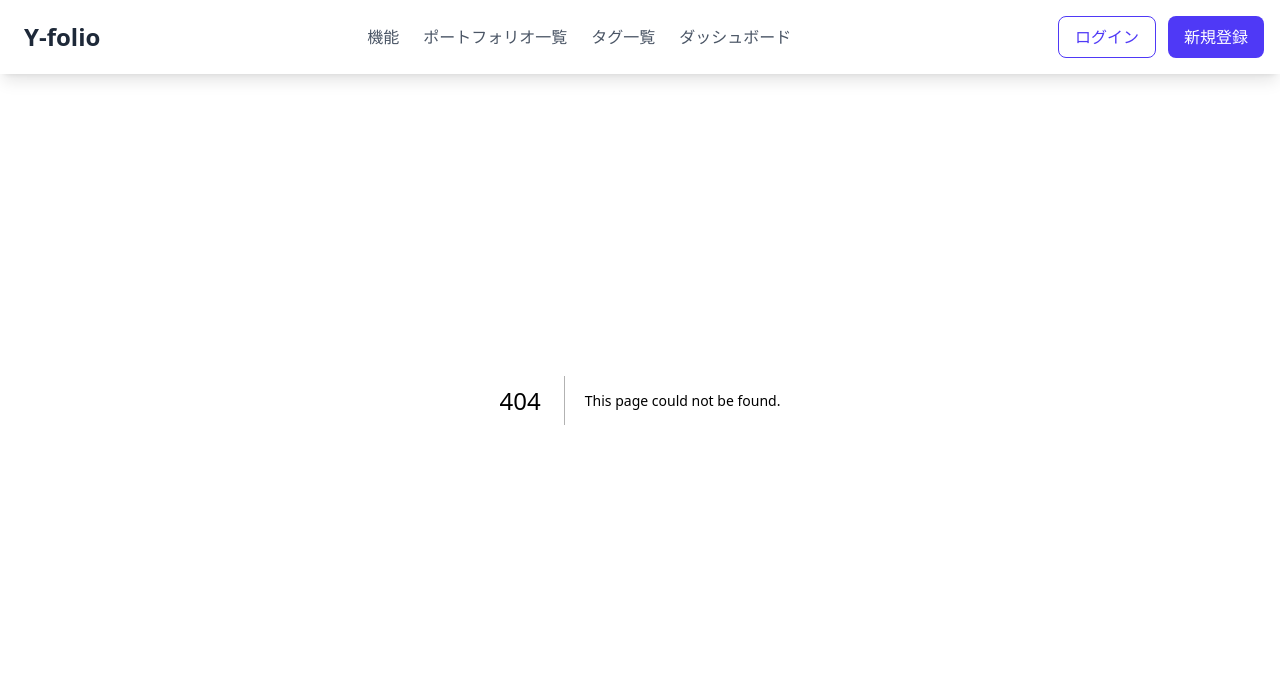
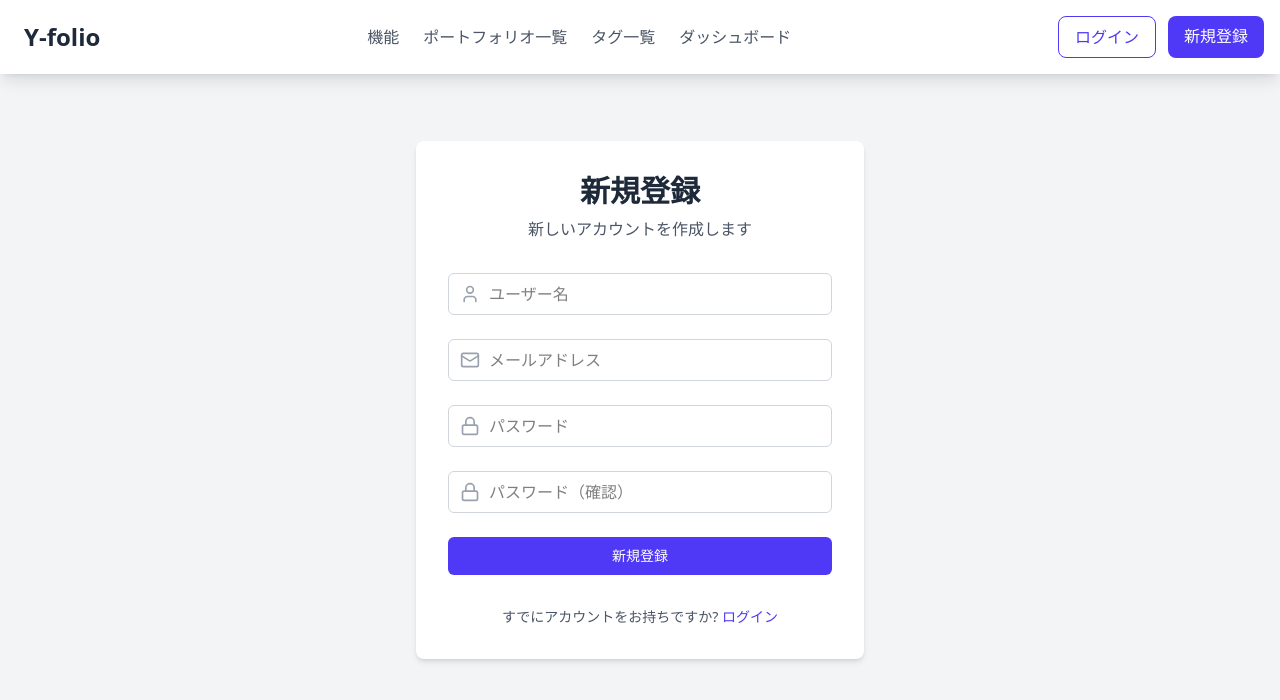
Before and after one commit to Ma2-take/y-folio-next, a Next.js app: page /signup in a window 1280 px wide. Before the commit this address had no page. Shown: the top 700 px of the page. Built offline with nearby package versions, Linux system fonts and the light colour scheme.

Commit message:
ログインページ・新規登録ページ追加

```diff
--- /dev/null
+++ b/src/app/login/page.tsx
@@ -0,0 +1,89 @@
+import { LogIn, Mail, Lock } from 'lucide-react';
+
+const LoginPage = () => {
+  return (
+    <div className="flex items-center justify-center min-h-screen bg-gray-100">
+      <div className="w-full max-w-md p-8 space-y-8 bg-white rounded-lg shadow-md">
+        <div className="text-center">
+          <h1 className="text-3xl font-bold text-gray-800">ログイン</h1>
+          <p className="mt-2 text-gray-600">アカウントにアクセスします</p>
+        </div>
+
+        <form className="mt-8 space-y-6" action="#" method="POST">
+          <div className="relative">
+            <label htmlFor="email" className="sr-only">メールアドレス</label>
+            <div className="absolute inset-y-0 left-0 flex items-center pl-3 pointer-events-none">
+                <Mail className="w-5 h-5 text-gray-400" />
+            </div>
+            <input
+              id="email"
+              name="email"
+              type="email"
+              autoComplete="email"
+              required
+              className="w-full pl-10 pr-3 py-2 border border-gray-300 rounded-md focus:outline-none focus:ring-2 focus:ring-indigo-500"
+              placeholder="メールアドレス"
+            />
+          </div>
+
+          <div className="relative">
+            <label htmlFor="password" className="sr-only">パスワード</label>
+            <div className="absolute inset-y-0 left-0 flex items-center pl-3 pointer-events-none">
+                <Lock className="w-5 h-5 text-gray-400" />
+            </div>
+            <input
+              id="password"
+              name="password"
+              type="password"
+              autoComplete="current-password"
+              required
+              className="w-full pl-10 pr-3 py-2 border border-gray-300 rounded-md focus:outline-none focus:ring-2 focus:ring-indigo-500"
+              placeholder="パスワード"
+            />
+          </div>
+
+          <div className="flex items-center justify-between">
+            <div className="flex items-center">
+              <input
+                id="remember-me"
+                name="remember-me"
+                type="checkbox"
+                className="h-4 w-4 text-indigo-600 focus:ring-indigo-500 border-gray-300 rounded"
+              />
+              <label htmlFor="remember-me" className="ml-2 block text-sm text-gray-900">
+                ログイン状態を保持する
+              </label>
+            </div>
+
+            <div className="text-sm">
+              <a href="#" className="font-medium text-indigo-600 hover:text-indigo-500">
+                パスワードを忘れましたか?
+              </a>
+            </div>
+          </div>
+
+          <div>
+            <button
+              type="submit"
+              className="group relative w-full flex justify-center py-2 px-4 border border-transparent text-sm font-medium rounded-md text-white bg-indigo-600 hover:bg-indigo-700 focus:outline-none focus:ring-2 focus:ring-offset-2 focus:ring-indigo-500"
+            >
+              <span className="absolute left-0 inset-y-0 flex items-center pl-3">
+                <LogIn className="h-5 w-5 text-indigo-500 group-hover:text-indigo-400" />
+              </span>
+              ログイン
+            </button>
+          </div>
+        </form>
+
+        <p className="mt-2 text-center text-sm text-gray-600">
+          アカウントをお持ちでないですか?{' '}
+          <a href="/signup" className="font-medium text-indigo-600 hover:text-indigo-500">
+            新規登録
+          </a>
+        </p>
+      </div>
+    </div>
+  );
+};
+
+export default LoginPage;
--- /dev/null
+++ b/src/app/signup/page.tsx
@@ -0,0 +1,98 @@
+import { User, Mail, Lock } from 'lucide-react';
+
+const SignupPage = () => {
+  return (
+    <div className="flex items-center justify-center min-h-screen bg-gray-100">
+      <div className="w-full max-w-md p-8 space-y-8 bg-white rounded-lg shadow-md">
+        <div className="text-center">
+          <h1 className="text-3xl font-bold text-gray-800">新規登録</h1>
+          <p className="mt-2 text-gray-600">新しいアカウントを作成します</p>
+        </div>
+
+        <form className="mt-8 space-y-6" action="#" method="POST">
+          <div className="relative">
+            <label htmlFor="username" className="sr-only">ユーザー名</label>
+            <div className="absolute inset-y-0 left-0 flex items-center pl-3 pointer-events-none">
+                <User className="w-5 h-5 text-gray-400" />
+            </div>
+            <input
+              id="username"
+              name="username"
+              type="text"
+              autoComplete="username"
+              required
+              className="w-full pl-10 pr-3 py-2 border border-gray-300 rounded-md focus:outline-none focus:ring-2 focus:ring-indigo-500"
+              placeholder="ユーザー名"
+            />
+          </div>
+
+          <div className="relative">
+            <label htmlFor="email" className="sr-only">メールアドレス</label>
+            <div className="absolute inset-y-0 left-0 flex items-center pl-3 pointer-events-none">
+                <Mail className="w-5 h-5 text-gray-400" />
+            </div>
+            <input
+              id="email"
+              name="email"
+              type="email"
+              autoComplete="email"
+              required
+              className="w-full pl-10 pr-3 py-2 border border-gray-300 rounded-md focus:outline-none focus:ring-2 focus:ring-indigo-500"
+              placeholder="メールアドレス"
+            />
+          </div>
+
+          <div className="relative">
+            <label htmlFor="password" className="sr-only">パスワード</label>
+            <div className="absolute inset-y-0 left-0 flex items-center pl-3 pointer-events-none">
+                <Lock className="w-5 h-5 text-gray-400" />
+            </div>
+            <input
+              id="password"
+              name="password"
+              type="password"
+              autoComplete="new-password"
+              required
+              className="w-full pl-10 pr-3 py-2 border border-gray-300 rounded-md focus:outline-none focus:ring-2 focus:ring-indigo-500"
+              placeholder="パスワード"
+            />
+          </div>
+
+          <div className="relative">
+            <label htmlFor="confirm-password" className="sr-only">パスワード（確認）</label>
+            <div className="absolute inset-y-0 left-0 flex items-center pl-3 pointer-events-none">
+                <Lock className="w-5 h-5 text-gray-400" />
+            </div>
+            <input
+              id="confirm-password"
+              name="confirm-password"
+              type="password"
+              autoComplete="new-password"
+              required
+              className="w-full pl-10 pr-3 py-2 border border-gray-300 rounded-md focus:outline-none focus:ring-2 focus:ring-indigo-500"
+              placeholder="パスワード（確認）"
+            />
+          </div>
+
+          <div>
+            <button
+              type="submit"
+              className="group relative w-full flex justify-center py-2 px-4 border border-transparent text-sm font-medium rounded-md text-white bg-indigo-600 hover:bg-indigo-700 focus:outline-none focus:ring-2 focus:ring-offset-2 focus:ring-indigo-500"
+            >
+              新規登録
+            </button>
+          </div>
+        </form>
+
+        <p className="mt-2 text-center text-sm text-gray-600">
+          すでにアカウントをお持ちですか?{' '}
+          <a href="/login" className="font-medium text-indigo-600 hover:text-indigo-500">
+            ログイン
+          </a>
+        </p>
+      </div>
+    </div>
+  );
+};
+
+export default SignupPage;
--- a/src/components/NavBar.tsx
+++ b/src/components/NavBar.tsx
@@ -21,8 +21,8 @@ export default function NavBar() {
                         <Link href="/dashboard" className="text-gray-600 hover:text-indigo-600 transition">ダッシュボード</Link>
                     </div>
                     <div className="flex space-x-3">
-                        <button className="px-4 py-2 text-indigo-600 border border-indigo-600 rounded-lg hover:bg-indigo-50 transition">ログイン</button>
-                        <button className="px-4 py-2 bg-indigo-600 text-white rounded-lg hover:bg-indigo-700 transition">新規登録</button>
+                        <Link href="/login" className="px-4 py-2 text-indigo-600 border border-indigo-600 rounded-lg hover:bg-indigo-50 transition">ログイン</Link>
+                        <Link href="/signup" className="px-4 py-2 bg-indigo-600 text-white rounded-lg hover:bg-indigo-700 transition">新規登録</Link>
                     </div>
                 </div>
             </div>
```
